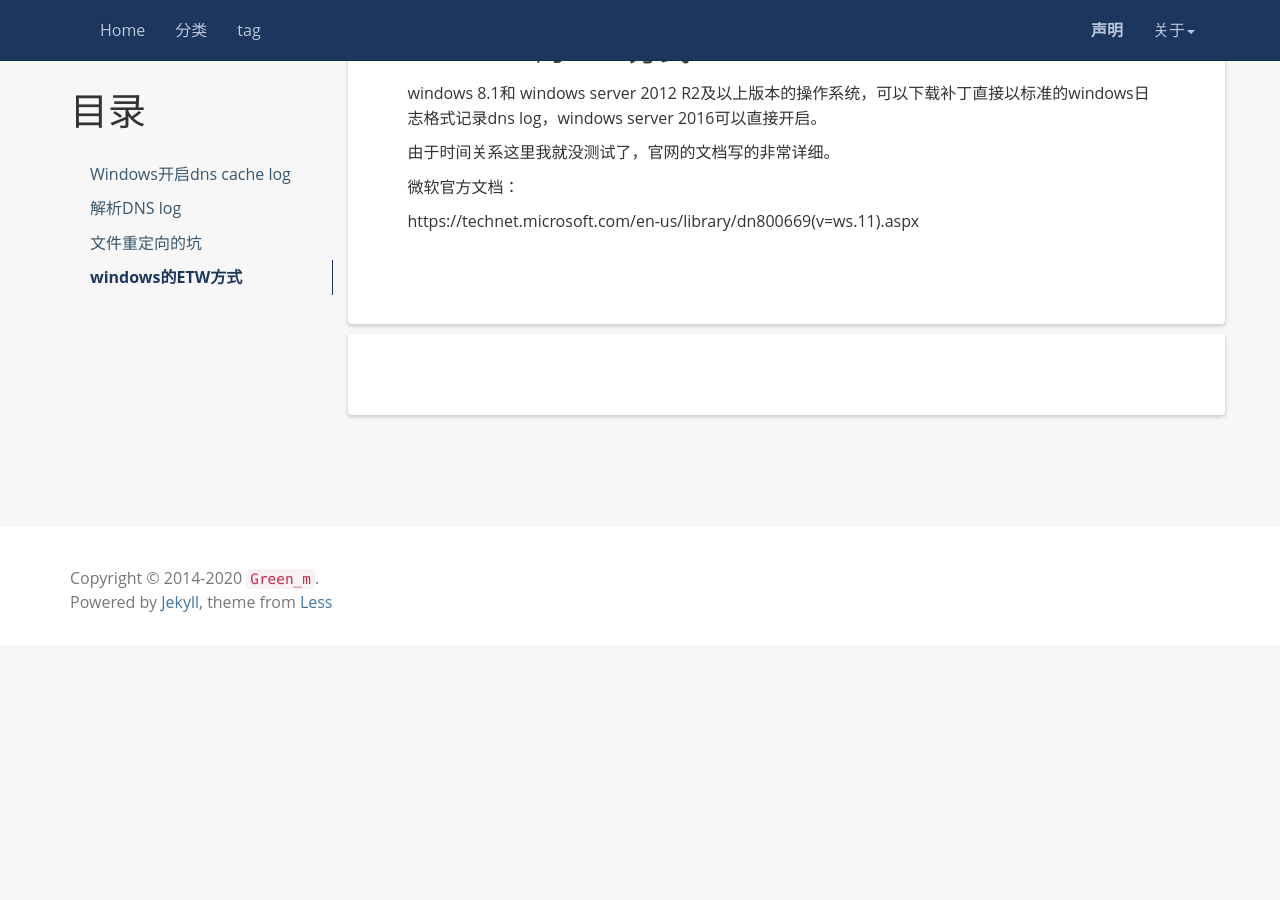
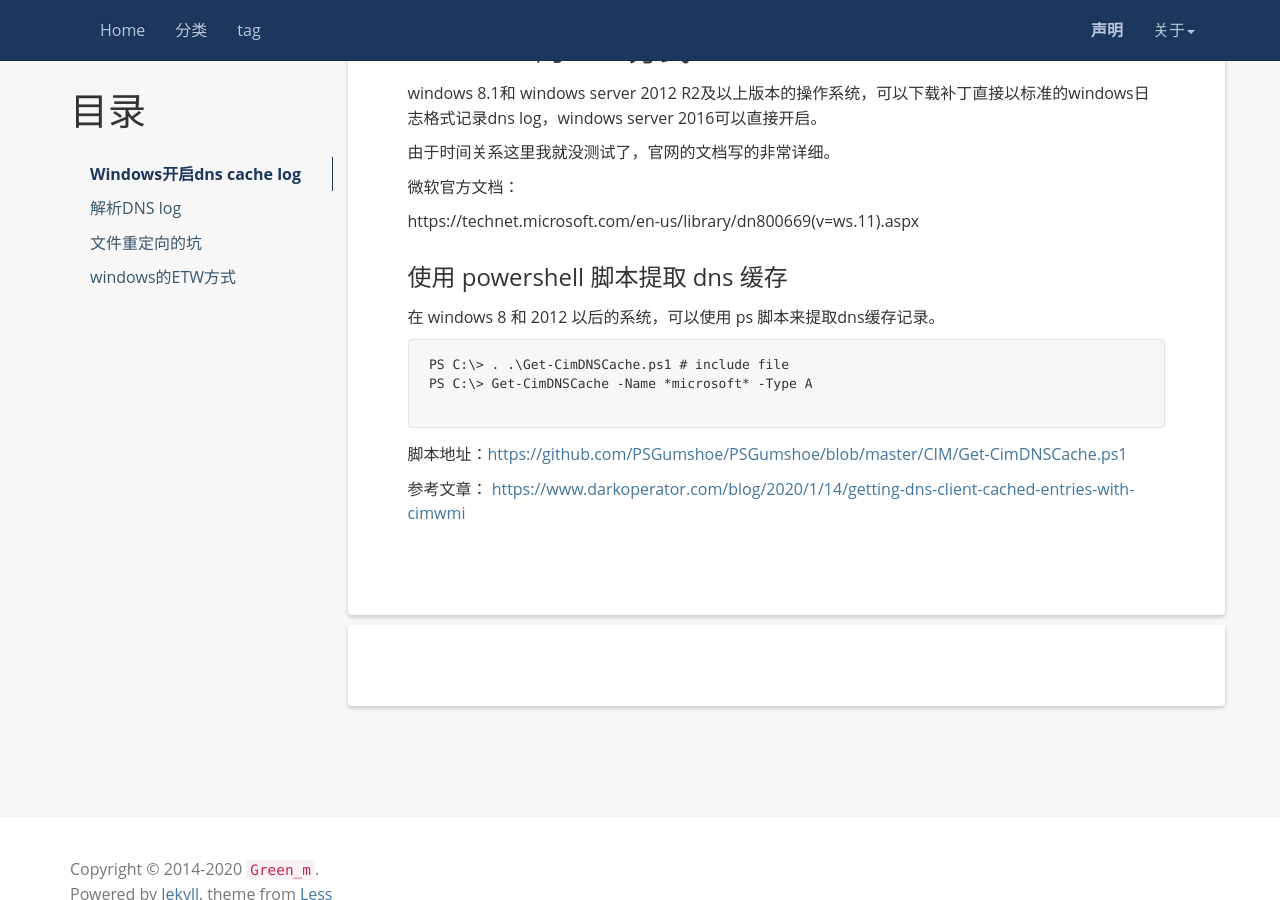
Before and after one commit to Green-m/Green-m.github.io, a Jekyll site: the page built from _posts/2017-08-21-windows-dns-log.md, in a window 1280 px wide and 900 px high, scrolled down 1539 px. Built offline with Jekyll 4.4.1, drawn with Linux system fonts in a browser that asks for light colours; comment, search, counter and statistics services are not loaded; before the commit the page ends 2184 px from its top, so only the background shows below that.

Commit message:
update dns log cache with powershell.

````diff
--- a/_posts/2017-08-21-windows-dns-log.md
+++ b/_posts/2017-08-21-windows-dns-log.md
@@ -83,3 +83,19 @@ windows 8.1和 windows server 2012 R2及以上版本的操作系统，可以下
 微软官方文档：
 
 https://technet.microsoft.com/en-us/library/dn800669(v=ws.11).aspx
+
+
+
+### 使用 powershell 脚本提取 dns 缓存
+
+在 windows 8 和 2012 以后的系统，可以使用 ps 脚本来提取dns缓存记录。
+
+```
+PS C:\> . .\Get-CimDNSCache.ps1 # include file
+PS C:\> Get-CimDNSCache -Name *microsoft* -Type A
+
+```
+
+脚本地址：<https://github.com/PSGumshoe/PSGumshoe/blob/master/CIM/Get-CimDNSCache.ps1>
+
+参考文章： <https://www.darkoperator.com/blog/2020/1/14/getting-dns-client-cached-entries-with-cimwmi>
````
